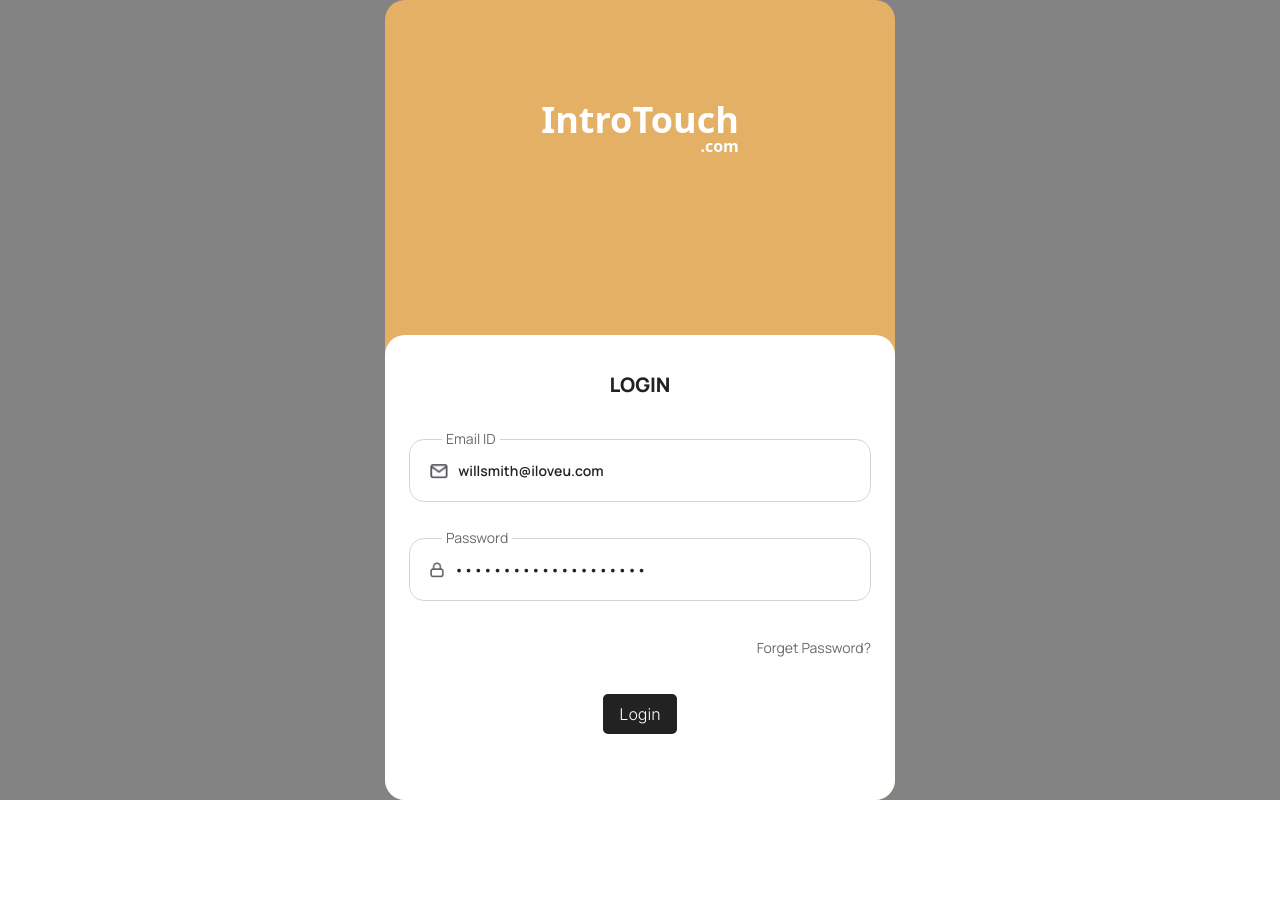
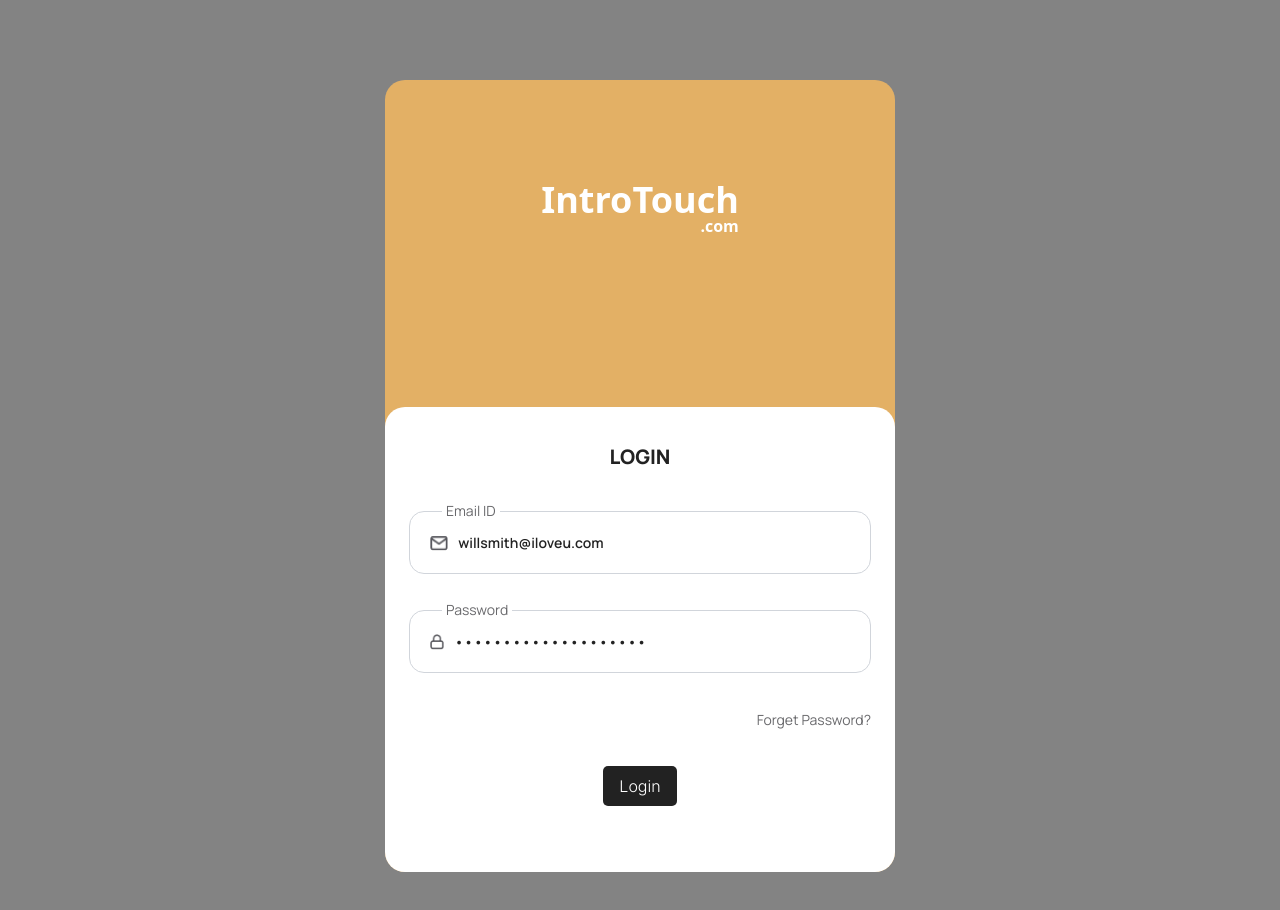
Before and after one commit to rifatptk/intro-touch, a React (Vite) app: page /auth/login in a window 1280 px wide. Shown: the top 910 px of the page. Before the commit the page ends 800 px from the top, so only its background shows below. Built offline with nearby package versions, Linux system fonts and the light colour scheme.

Commit message:
max height on md done

```diff
--- a/src/App.jsx
+++ b/src/App.jsx
@@ -9,7 +9,7 @@ function App() {
   return (
     <div className="App">
       <BrowserRouter>
-        <div className="w-full min-h-screen bg-brand-gray">
+        <div className="w-full min-h-screen bg-brand-gray md:py-20">
           <Routes>
             <Route path="/" element={<Home />} />
             <Route path="/auth">
--- a/src/components/common/Container.jsx
+++ b/src/components/common/Container.jsx
@@ -2,7 +2,7 @@ import React from 'react';
 
 const Container = ({ children }) => {
   return (
-    <div className="w-full max-w-[510px] min-h-screen mx-auto sm:rounded-[20px] overflow-hidden">
+    <div className="w-full max-w-[510px] mx-auto sm:rounded-[20px] overflow-hidden">
       {children}
     </div>
   );
--- a/src/pages/login/Login.jsx
+++ b/src/pages/login/Login.jsx
@@ -9,7 +9,7 @@ const Login = () => {
   return (
     <div id="login">
       <Container>
-        <div className="relative w-full h-screen bg-brand-brown pt-[20%]">
+        <div className="relative w-full min-h-screen md:min-h-0 md:h-[792px] bg-brand-brown pt-[20%]">
           <div className="text-white font-bold w-fit mx-auto leading-[1]">
             <h1 className="text-[36px]">IntroTouch</h1>
             <p className=" text-right ">.com</p>
```
